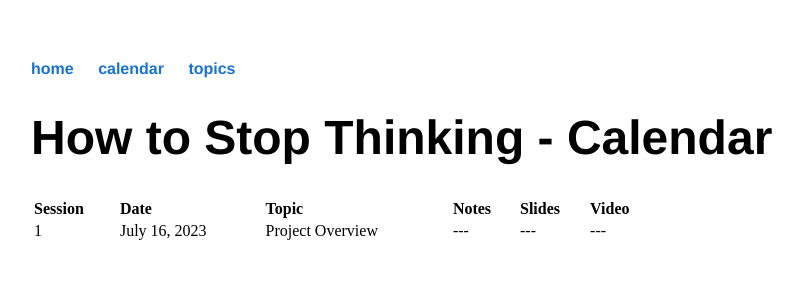
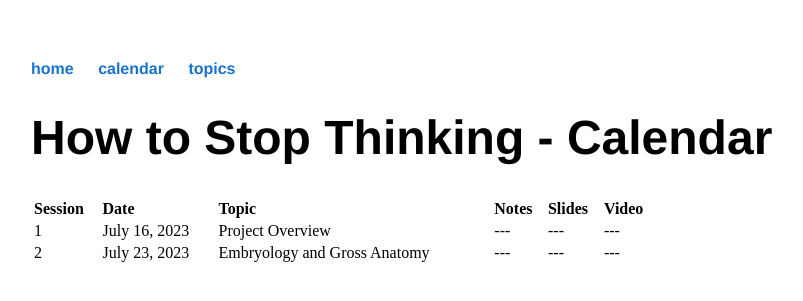
Before and after one commit to maxpensack/maxpensack.github.io, a Jekyll site: the page built from howtostopthinking/calendar/index.html, in a window 1280 px wide. Shown: the top 301 px of the page, without its empty margins (161-964 px from the left). Built offline with Jekyll 4.4.1, drawn with Linux system fonts in a browser that asks for light colours.

Commit message:
Update index.html

```diff
--- a/howtostopthinking/calendar/index.html
+++ b/howtostopthinking/calendar/index.html
@@ -21,4 +21,12 @@ title: How to Stop Thinking - Calendar
         <td>---</td>
         <td>---</td>
     </tr>
+    <tr>
+        <td>2</td>
+        <td>July 23, 2023</td>
+        <td>Embryology and Gross Anatomy</td>
+        <td>---</td>
+        <td>---</td>
+        <td>---</td>
+    </tr>
 </table>
```
